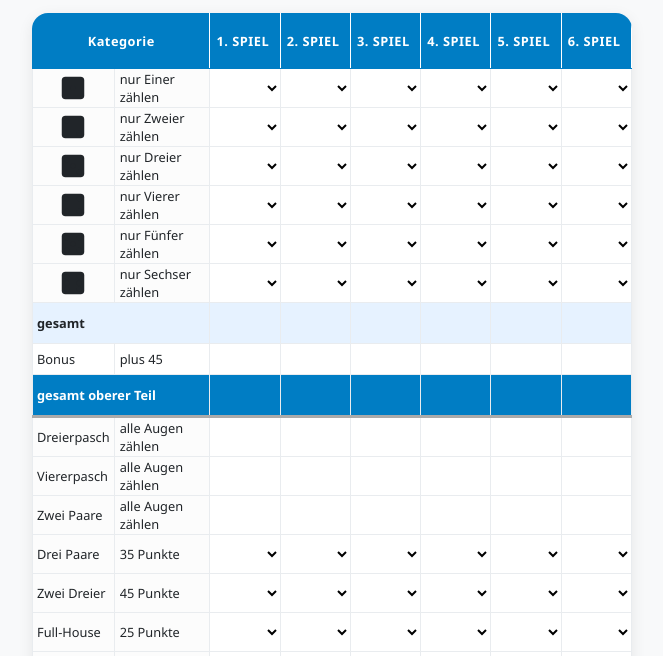
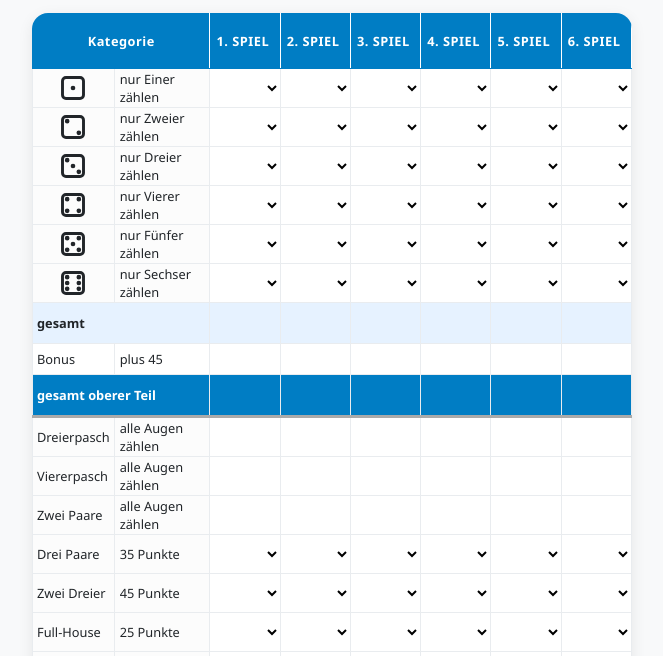
Before and after one commit to EnnoGrensemann/ennogrensemann.github.io, a plain HTML site: page kniffel/index.html in a window 1280 px wide. Shown: the part 144-800 px from the top of the page, without its empty margins (308-971 px from the left). Drawn offline with Linux system fonts and the light colour scheme.

Commit message:
Update style.css

```diff
--- a/kniffel/style.css
+++ b/kniffel/style.css
@@ -83,18 +83,27 @@ body {
     padding: 0 5px; /* Optional: Das horizontale Padding reduzieren, um Platz zu sparen */
 }
 
-/* WÜRFEL ICONS (SVG) */
+/* WÜRFEL ICONS (SVG) - Angepasst an das Beispielbild */
 .dice-svg {
-    width: 30px;
-    height: 30px;
-    fill: none;
-    stroke: var(--text-color);
-    stroke-width: 2.5;
+    width: 28px; /* Etwas größer für bessere Sichtbarkeit */
+    height: 28px;
+    fill: none; /* Standardmäßig keine Füllung für das ganze SVG */
+    stroke: var(--text-color); /* Konturfarbe */
+    stroke-width: 2; /* Dickere Linie für Konturen */
     vertical-align: middle;
 }
-.spielblock tr:nth-child(-n+6) .dice-svg {
-    fill: var(--text-color); /* Würfelpunkte füllen */
-    stroke: none;
+
+.dice-face {
+    fill: none; /* Die Würfelfläche selbst bleibt leer */
+    stroke: var(--text-color);
+    stroke-width: 2.5; /* Noch etwas dickere Linie für den Würfelrand */
+    stroke-linecap: round;
+    stroke-linejoin: round;
+}
+
+.dice-dot {
+    fill: var(--text-color); /* Die Punkte füllen wir aus */
+    stroke: none; /* Punkte haben keine eigene Kontur */
 }
 
 /* EINGABEFELDER AUF VOLLE GRÖSSE DER ZELLE */
@@ -190,4 +199,5 @@ body {
     .spielblock {
         font-size: 0.8em; /* <--- HIER ANPASSEN, wenn das Gerät breiter als 600px ist */
     }
+
 }
```
